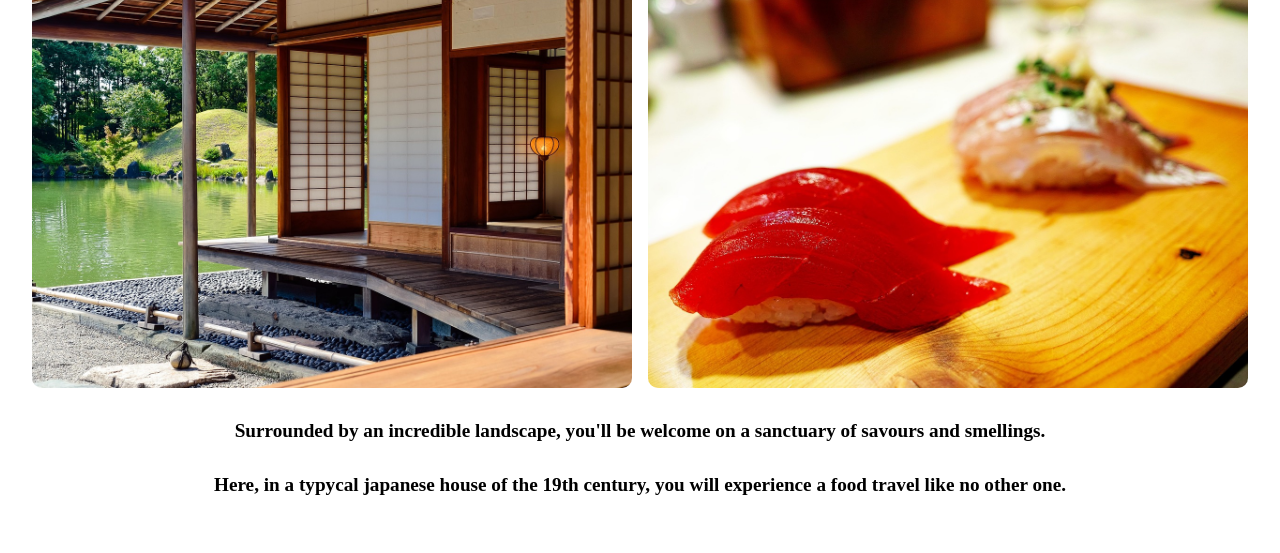
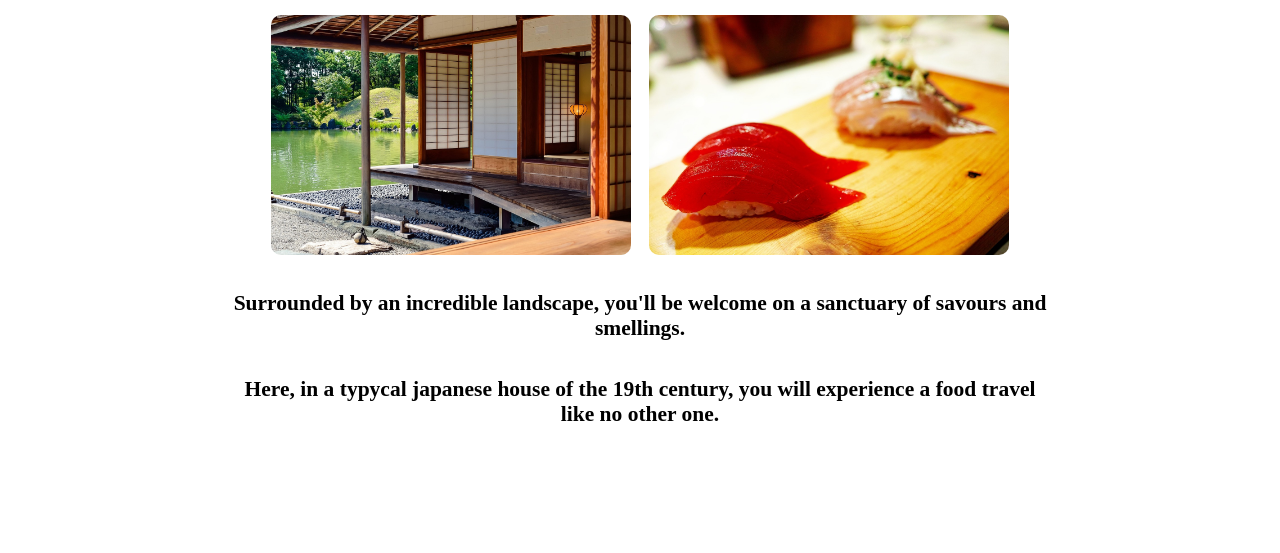
Before and after one commit to Franchuphone/restaurant-page, a website built with webpack: page src/template.html in a window 1280 px wide. Shown: the part 247-800 px from the top of the page. Built offline with nearby package versions, Linux system fonts and the light colour scheme.

Commit message:
Add CSS design structure Fix JS homepage

```diff
--- a/src/homepage.js
+++ b/src/homepage.js
@@ -21,4 +21,4 @@ descriptionSecond.textContent = "Here, in a typycal japanese house of the 19th c
 imageDiv.append( imageFirst, imageSecond );
 content.append( title, imageDiv, descriptionFirst, descriptionSecond );
 
-export { title };
+export function getContent() { return content }
--- a/src/index.js
+++ b/src/index.js
@@ -1,3 +1,4 @@
+export { getContent } from './homepage';
 import './style.css'
 
-export { title } from "./homepage.js";
+// export getContent() from "./homepage.js";
--- a/src/style.css
+++ b/src/style.css
@@ -5,7 +5,7 @@
 }
 
 :root {
-    --size-pri: clamp(1rem, 0.8rem + 0.2vw, 1.2rem);
+    --size-pri: clamp(1rem, 0.8rem + 0.4vw, 1.2rem);
     --radius-pri: 10px;
     --clr-pri: rgb(207, 184, 218);
     --clr-sec: rgb(112, 90, 122);
@@ -13,6 +13,9 @@
 
 body {
     font-size: var(--size-pri);
+    display: grid;
+    grid-template-columns: minmax(min(800px, 90%), 70vw);
+    justify-content: center;
 }
 
 nav {
@@ -43,17 +46,46 @@ h1 {
 }
 
 #content {
+    position: relative;
     padding: var(--size-pri);
     text-align: center;
+    transition: border 1s ease,
+        opacity 1s ease;
+    /* animation: contentIn 2s ease-in-out;
+    animation: borderIn 2s ease-in-out; */
 }
+
 
 #content > * {
     padding: var(--size-pri);
 }
 
+#content::before {
+    content: "";
+    position: absolute;
+    inset: 0;
+    /* couvre tout le conteneur */
+    border: 4px solid transparent;
+    transition: border-color 0.4s ease,
+        opacity 0.4s ease;
+    transition-delay: 0.6s;
+    /* <‑‑ délai avant l’apparition */
+    opacity: 0;
+    /* invisible au départ */
+}
+
+/* État « activé » (au survol ou via une classe) */
+#content:hover::after {
+    border-color: #0077ff;
+    /* couleur de la bordure */
+    opacity: 1;
+    /* rend la bordure visible */
+}
+
 .img-bar {
     display: flex;
     flex-wrap: wrap;
+    width: 90%;
     gap: var(--size-pri);
     margin: auto;
 }
@@ -68,3 +100,32 @@ h1 {
     font-size: calc(1.2 * var(--size-pri));
     font-weight: 700;
 }
+
+
+/* @keyframes contentIn {
+
+    from {
+        opacity: 0;
+        transform: translateY(80px);
+    }
+
+    to {
+        display: block;
+        opacity: 1;
+        transform: translateY(0);
+    }
+}
+
+@keyframes borderIn {
+    0% {
+        opacity: 0;
+        border: none;
+        box-shadow: none;
+    }
+
+    100% {
+        opacity: 1;
+        box-shadow: inset 0em 1em 0em 0em var(--clr-pri);
+        border-radius: var(--size-pri);
+    }
+} */
```
